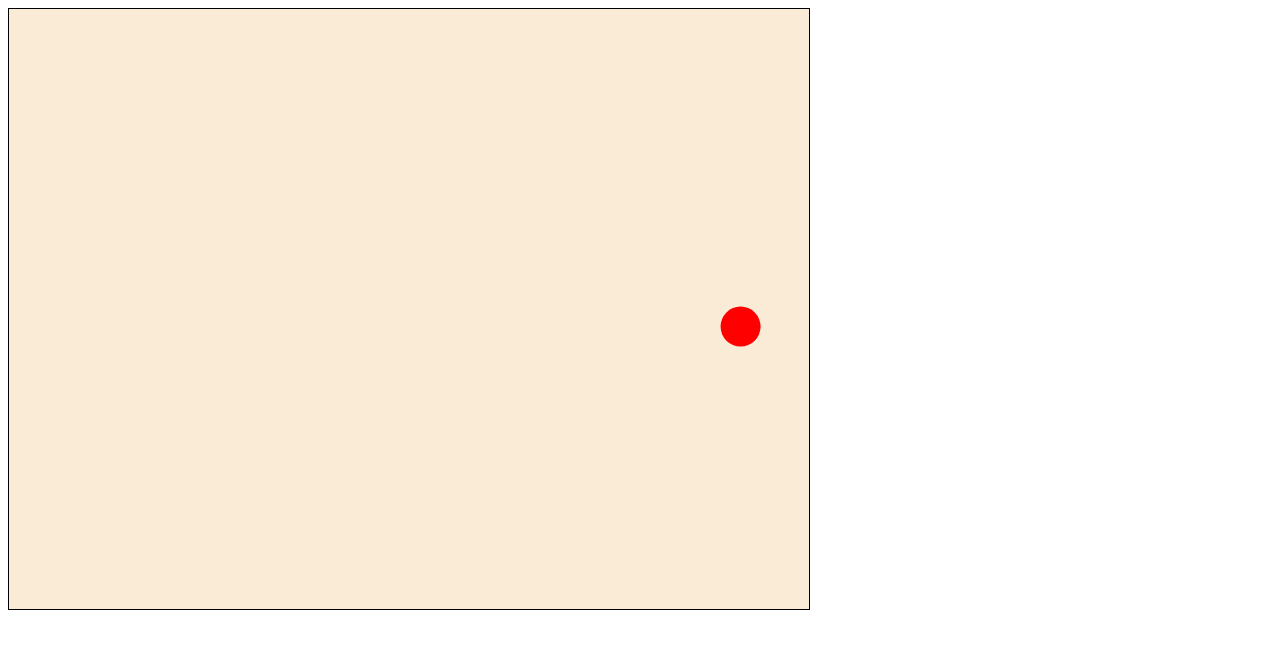
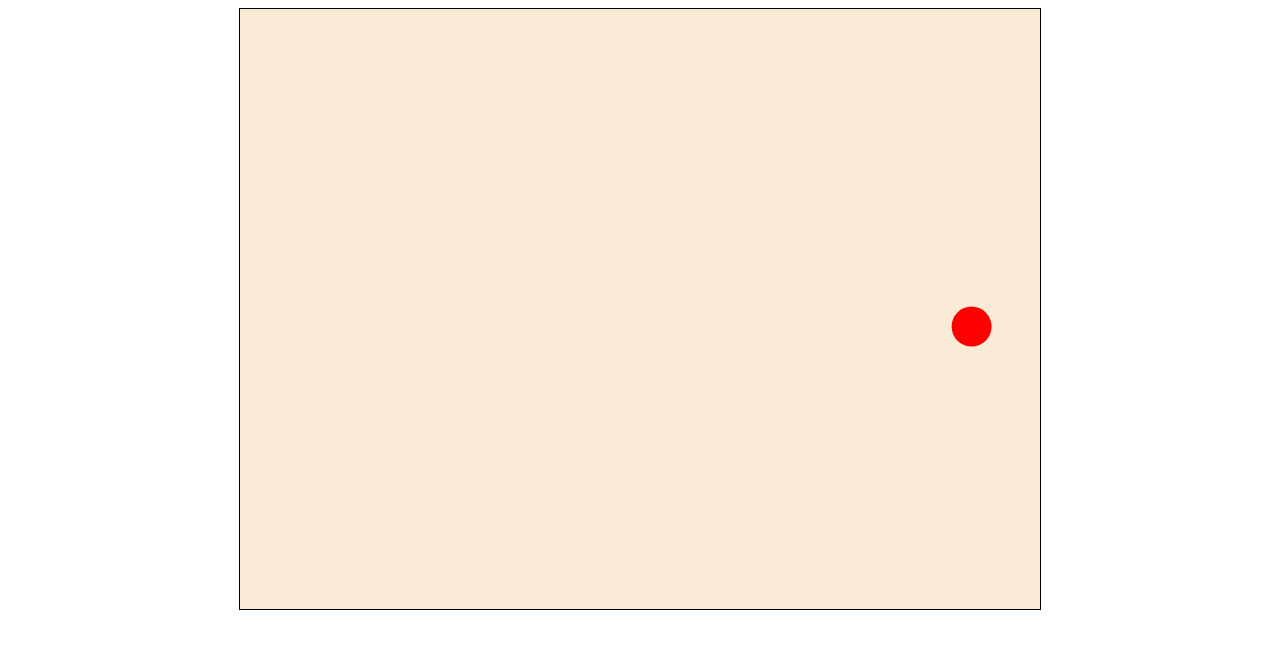
Before and after one commit to knightcodeman/Moving_ball, a plain HTML site: page index.html in a window 1280 px wide. Drawn offline with Linux system fonts and the light colour scheme.

Commit message:
style.css

```diff
--- a/style.css
+++ b/style.css
@@ -1,3 +1,6 @@
+#canvas-body{
+    text-align:center;
+}
 canvas {
     border: 1px solid black;
     background-color: antiquewhite;
```
